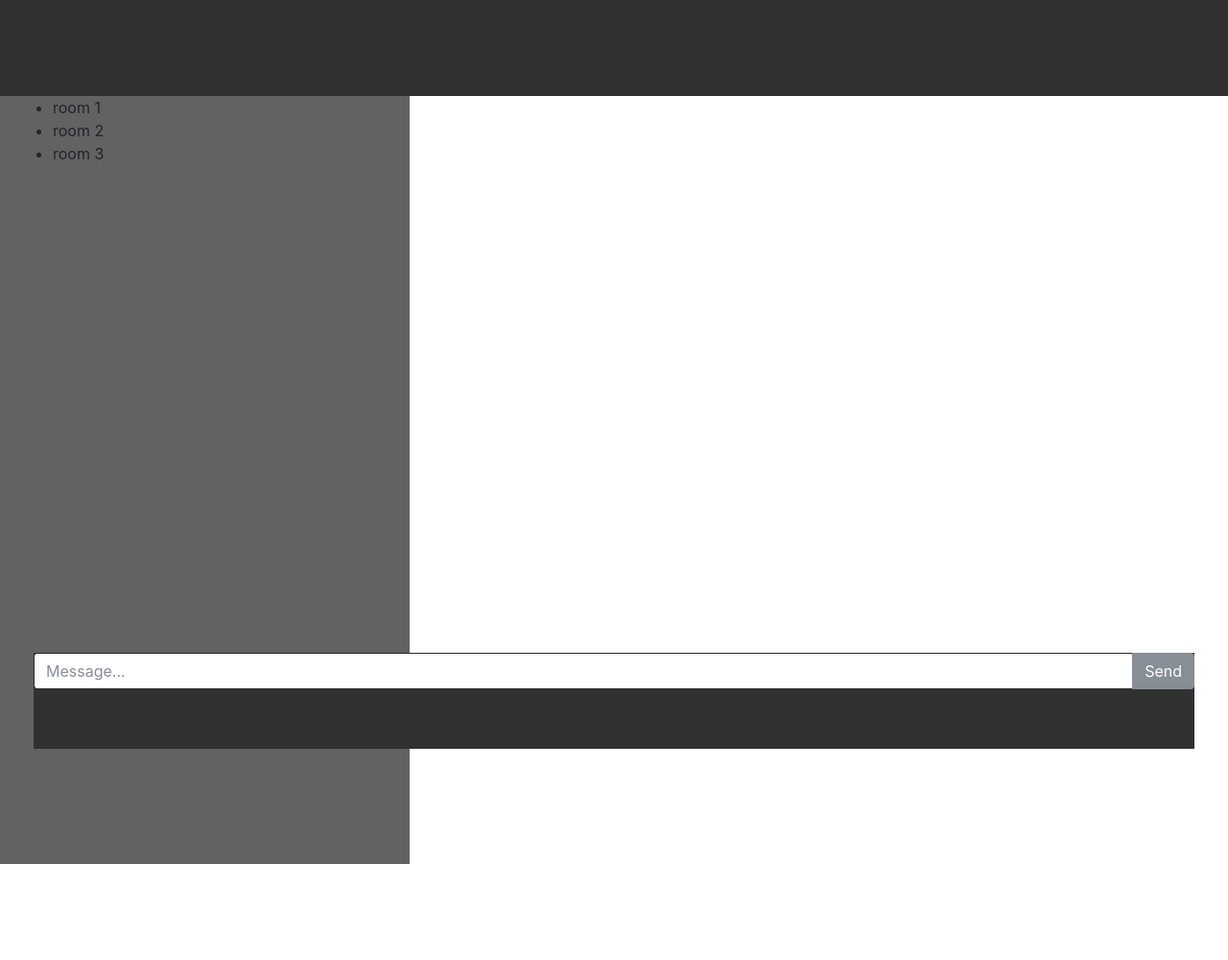
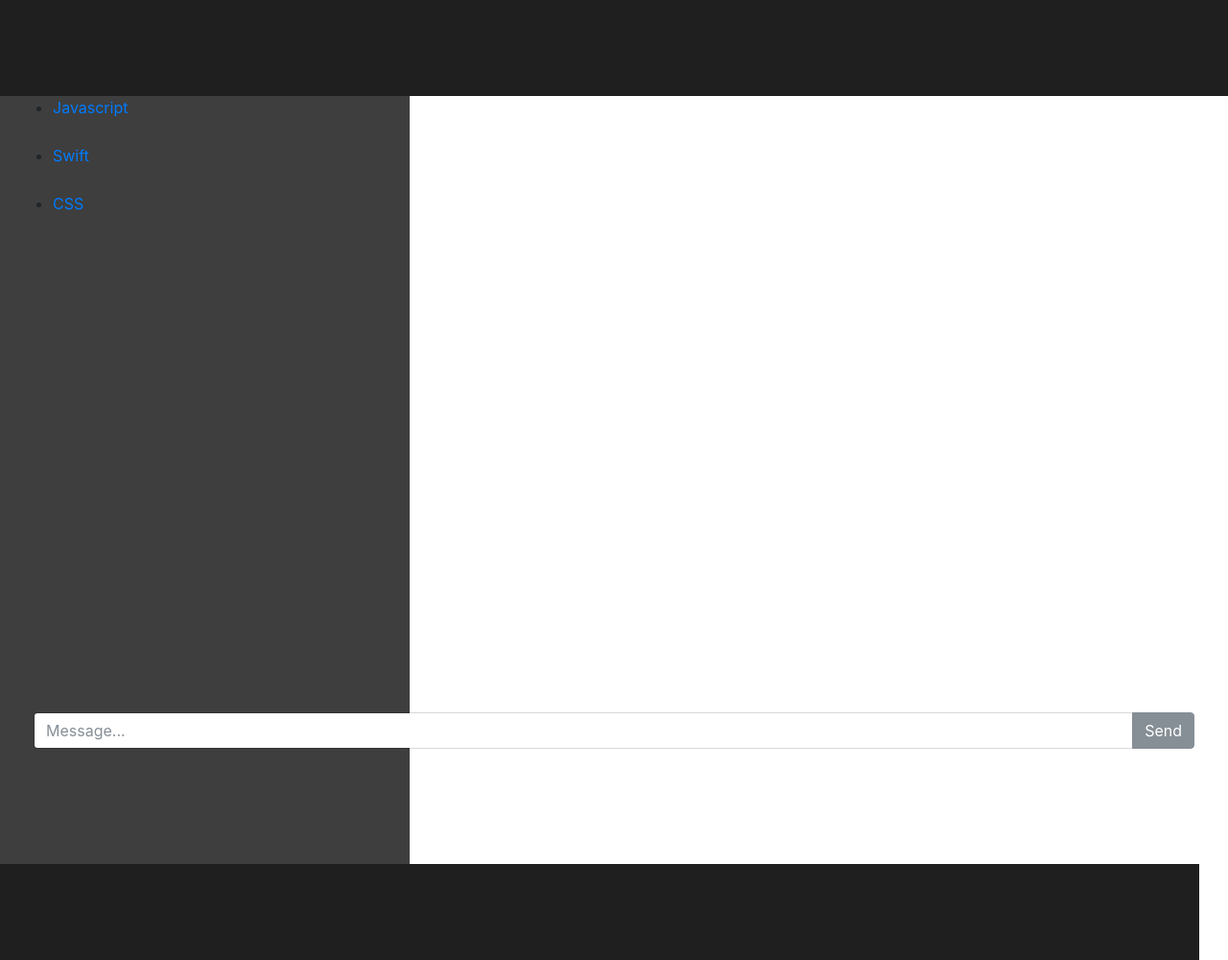
Before and after one commit to homhomhomhom/chatapp, a website: page public/javascript.html in a window 1280 px wide. Shown: the whole page at 96% size. Before the commit the page ends 900 px from the top, so only its background shows below. Drawn offline with nearby package versions, Linux system fonts and the light colour scheme; no server answers.

Commit message:
meer styling voortgang

```diff
--- a/public/javascript.html
+++ b/public/javascript.html
@@ -24,33 +24,31 @@
       <div class="row">
         <div class="col-md-4 grey tall">
           <ul>
-            <li>room 1</li>
-            <li>room 2</li>
-            <li>room 3</li>
+            <li><a href="javascript.html"><div class="roomlist">Javascript</div></a></li>
+            <li><a href="swift.html"><div class="roomlist">Swift</div></a></li>
+            <li><a href="css.html"><div class="roomlist">CSS</div></a></li>
           </ul>
         </div>
 
 
-        <div class="col-md-8 float-right">
+        <div style='overflow:auto;' class="col-md-8 float-right">
           <ul id="messages"></ul>
         </div>
       </div>
-
-
-            <footer>
-
-            <form action="">
-              <div class="black wide">
-              <div class="input-group">
-                <input id="m" autocomplete="off" type="text" class="form-control" placeholder="Message..." aria-label="Message...">
+      <footer>
+      <div class="row black">
+        <div class="col-lg-6">
+          <form action="">
+            <div class="input-group">
+                <input style="z-index: auto;" id="m" autocomplete="off" type="text" class="form-control" placeholder="Message..." aria-label="Message...">
                 <span class="input-group-btn">
                   <button class="btn btn-secondary" type="submit">Send</button>
                 </span>
               </div>
-            </div>
           </form>
-        </footer>
-
+        </div>
+      </div>
+    </footer>
     </div>
     <script src="https://code.jquery.com/jquery-3.2.1.slim.min.js" integrity="sha384-KJ3o2DKtIkvYIK3UENzmM7KCkRr/rE9/Qpg6aAZGJwFDMVNA/GpGFF93hXpG5KkN" crossorigin="anonymous"></script>
     <script src="https://cdnjs.cloudflare.com/ajax/libs/popper.js/1.11.0/umd/popper.min.js" integrity="sha384-b/U6ypiBEHpOf/4+1nzFpr53nxSS+GLCkfwBdFNTxtclqqenISfwAzpKaMNFNmj4" crossorigin="anonymous"></script>
@@ -66,6 +64,8 @@
         return false;
       });
 
+
+
       socket.on('connect', () => {
         // emiting to everybody
         socket.emit('join', { room: room });
--- a/public/src/_base.scss
+++ b/public/src/_base.scss
@@ -1,2 +1,3 @@
-$black: #313131;
-$grey: #626262;
+$black: #1f1f1f;
+$grey: #3e3e3e;
+$greyhover: #515151;
--- a/public/src/style.scss
+++ b/public/src/style.scss
@@ -18,6 +18,11 @@
     height: 800px;
 }
 
-.wide{
-    width: 100%;
+.roomlist{
+    height: 50px;
+    background-color: $grey;
 }
+
+.roomlist:hover{
+    background-color: $greyhover;
+}
```
Also changed, not shown: public/css/style.min.css, 1 other file.
